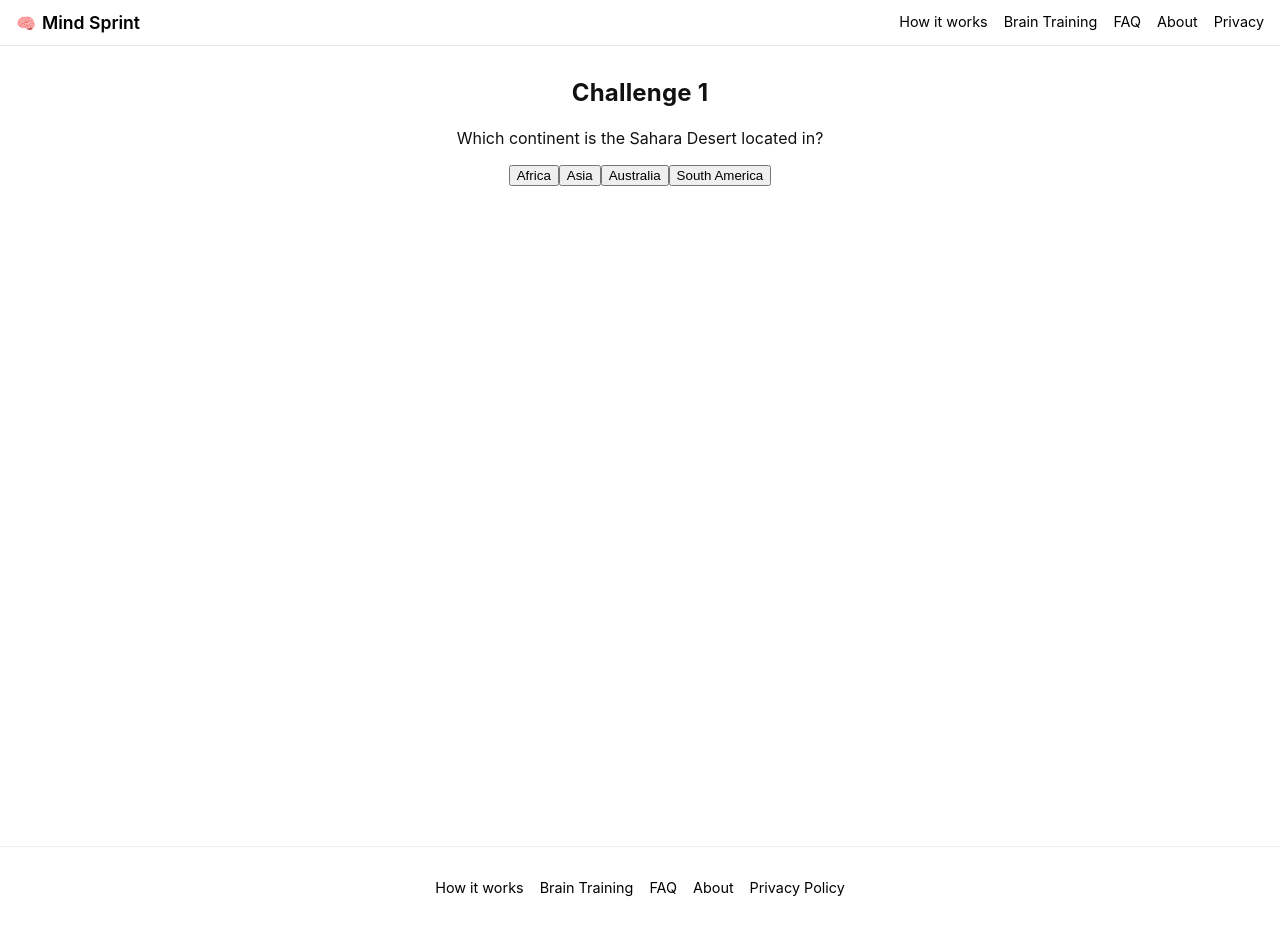
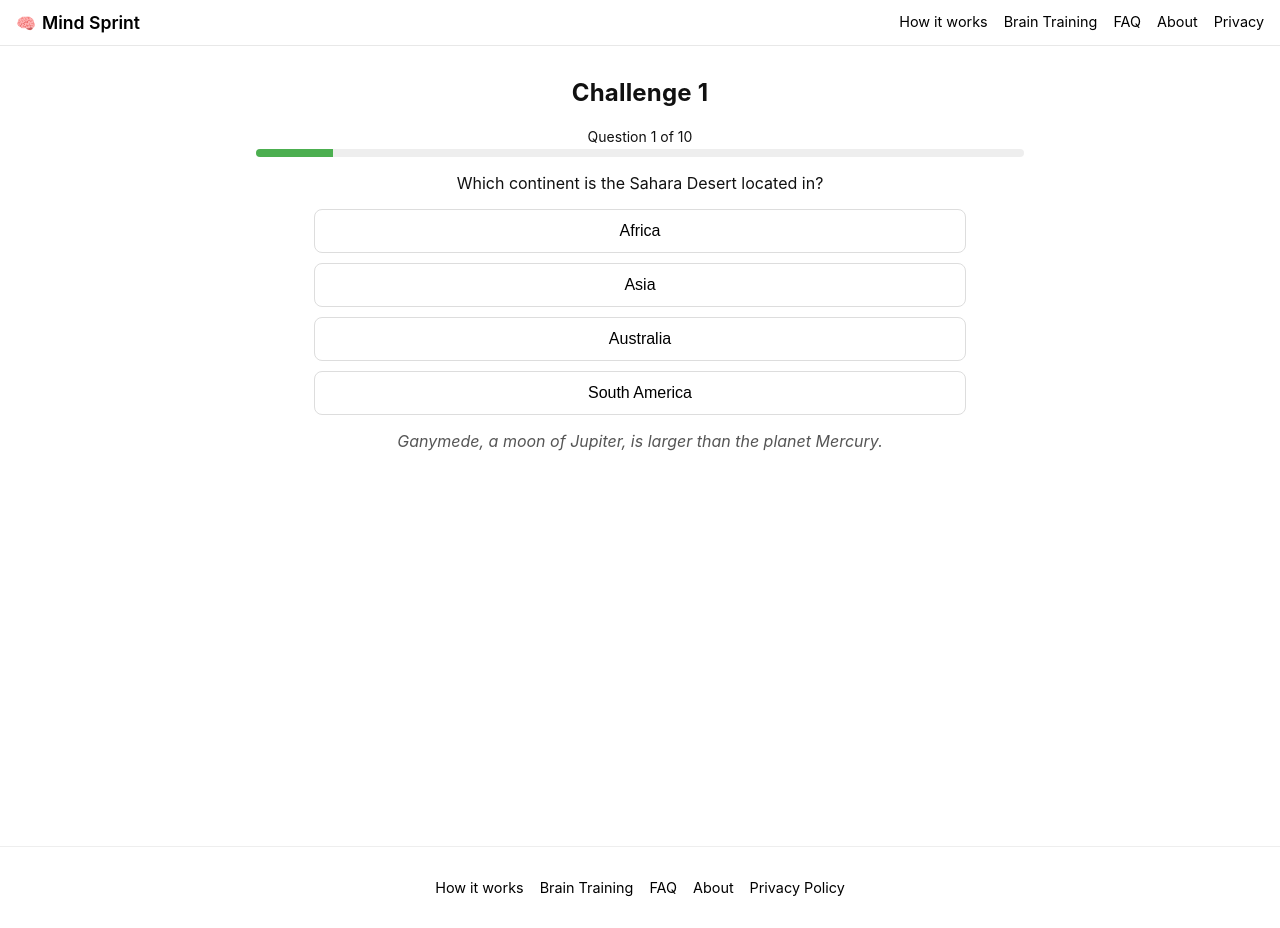
Before and after one commit to justinchase1984/mind-sprint, a Next.js app: page /puzzle/1 in a window 1280 px wide. Built offline with nearby package versions, Linux system fonts and the light colour scheme; no server answers.

Commit message:
Update [id].tsx

```diff
--- a/pages/puzzle/[id].tsx
+++ b/pages/puzzle/[id].tsx
@@ -26,8 +26,6 @@ export default function PuzzlePage() {
   const total = puzzles.length
   const isResults = idNum > total
 
-  const [score, setScore] = useState(0)
-
   const [selected, setSelected] = useState<string | null>(null)
   const [locked, setLocked] = useState(false)
 
@@ -38,7 +36,6 @@ export default function PuzzlePage() {
   useEffect(() => {
     if (idNum === 1) {
       sessionStorage.setItem('dailyCorrect', '0')
-      setScore(0)
 
       puzzles.forEach((_p, idx) =>
         sessionStorage.removeItem(`challenge${challengeIndex}_q${idx + 1}`)
@@ -69,8 +66,6 @@ export default function PuzzlePage() {
       cnt += 1
       sessionStorage.setItem(key, '1')
     }
-
-    if (isCorrect) setScore((prev) => prev + 1)
 
     sessionStorage.setItem('dailyCorrect', cnt.toString())
 
@@ -137,7 +132,7 @@ export default function PuzzlePage() {
                   )}
                 </div>
 
-                {/* ✅ CLEAN EMAIL FORM */}
+                {/* ✅ EMAIL FORM (CLEAN + WORKING) */}
                 <div
                   style={{
                     marginTop: '2rem',
@@ -149,7 +144,7 @@ export default function PuzzlePage() {
                     marginRight: 'auto',
                   }}
                 >
-                  <p>🎁 Enter for weekly prize draws</p>
+                  <p>🎁 Enter for weekly prize draws + daily challenges</p>
 
                   {!submitted ? (
                     <>
@@ -200,13 +195,39 @@ export default function PuzzlePage() {
           <>
             <h2>Challenge {challengeIndex}</h2>
 
+            {/* ✅ PROGRESS BAR */}
+            <div style={{ marginBottom: '1rem' }}>
+              <div style={{ fontSize: 14, marginBottom: 4 }}>
+                Question {idNum} of {total}
+              </div>
+
+              <div
+                style={{
+                  height: 8,
+                  background: '#eee',
+                  borderRadius: 4,
+                  overflow: 'hidden',
+                }}
+              >
+                <div
+                  style={{
+                    width: `${(idNum / total) * 100}%`,
+                    background: '#4caf50',
+                    height: '100%',
+                  }}
+                />
+              </div>
+            </div>
+
             <p>{puzzle?.question}</p>
 
+            {/* ✅ STYLED ANSWERS */}
             {puzzle?.options.map((opt) => (
               <button
                 key={opt}
                 onClick={() => {
                   if (locked) return
+
                   setSelected(opt)
                   setLocked(true)
 
@@ -214,10 +235,39 @@ export default function PuzzlePage() {
                     afterAnswer(opt === puzzle.answer)
                   }, 800)
                 }}
+                style={{
+                  display: 'block',
+                  margin: '10px auto',
+                  padding: '12px 16px',
+                  width: '85%',
+                  borderRadius: 8,
+                  border: '1px solid #ddd',
+                  fontSize: 16,
+                  cursor: 'pointer',
+                  background:
+                    locked && opt === puzzle.answer
+                      ? '#4caf50'
+                      : locked && opt === selected
+                      ? '#f44336'
+                      : '#fff',
+                  color: locked ? '#fff' : '#000',
+                }}
               >
                 {opt}
               </button>
             ))}
+
+            {locked && (
+              <p style={{ marginTop: 10, fontWeight: 500 }}>
+                {selected === puzzle.answer ? 'Correct ✅' : 'Incorrect ❌'}
+              </p>
+            )}
+
+            {DID_YOU_KNOW[factKey] && (
+              <p style={{ fontStyle: 'italic', marginTop: '1rem', color: '#555' }}>
+                {DID_YOU_KNOW[factKey]}
+              </p>
+            )}
           </>
         )}
       </main>
```
